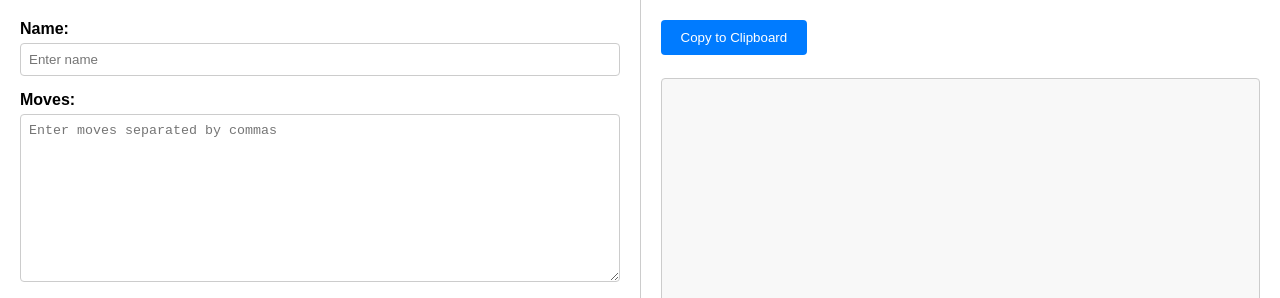
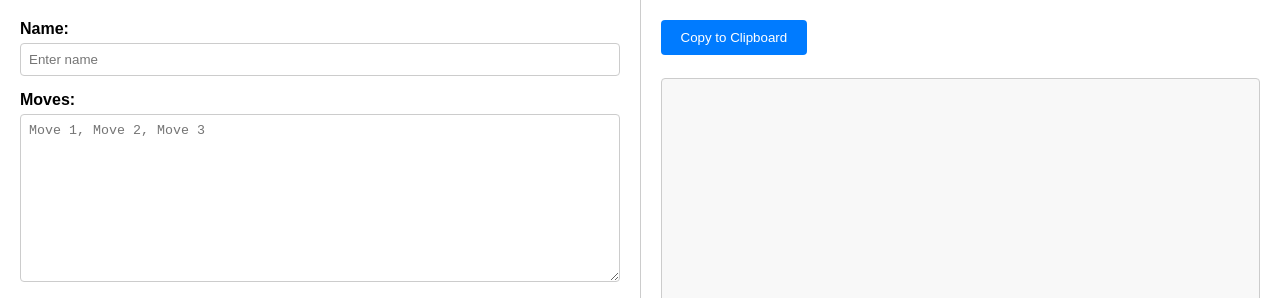
Before and after one commit to ZevZX/LearnsetFormatter, a plain HTML site: page index.html in a window 1280 px wide. Shown: the top 298 px of the page. Drawn offline with Linux system fonts and the light colour scheme.

Commit message:
Update index.html

```diff
--- a/index.html
+++ b/index.html
@@ -95,7 +95,7 @@
             <label for="nameInput">Name:</label>
             <input type="text" id="nameInput" placeholder="Enter name">
             <label for="movesInput">Moves:</label>
-            <textarea id="movesInput" rows="10" placeholder="Enter moves separated by commas"></textarea>
+            <textarea id="movesInput" rows="10" placeholder="Move 1, Move 2, Move 3"></textarea>
             <button id="generateBtn">Generate Output</button>
         </div>
         <div class="output-container">
```
